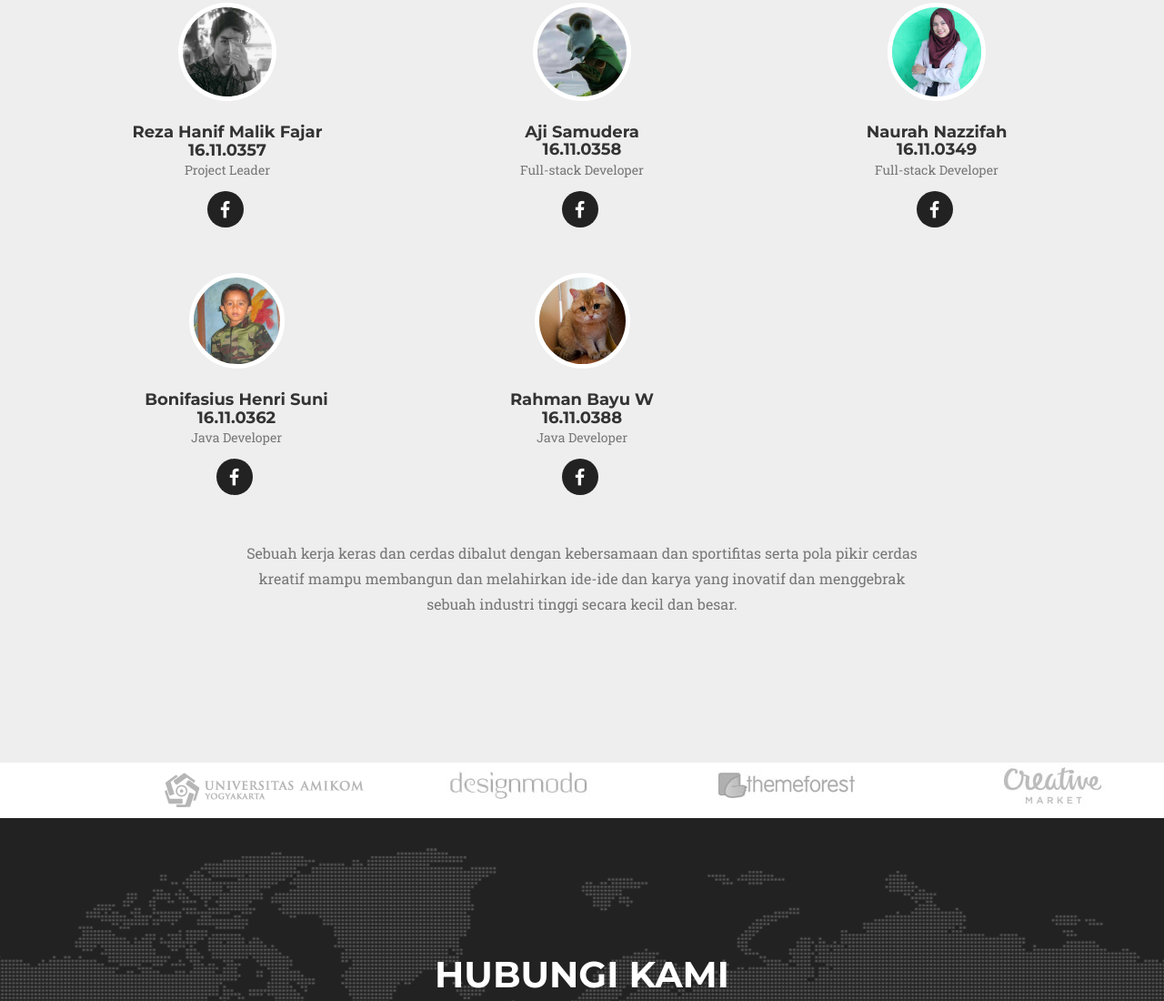
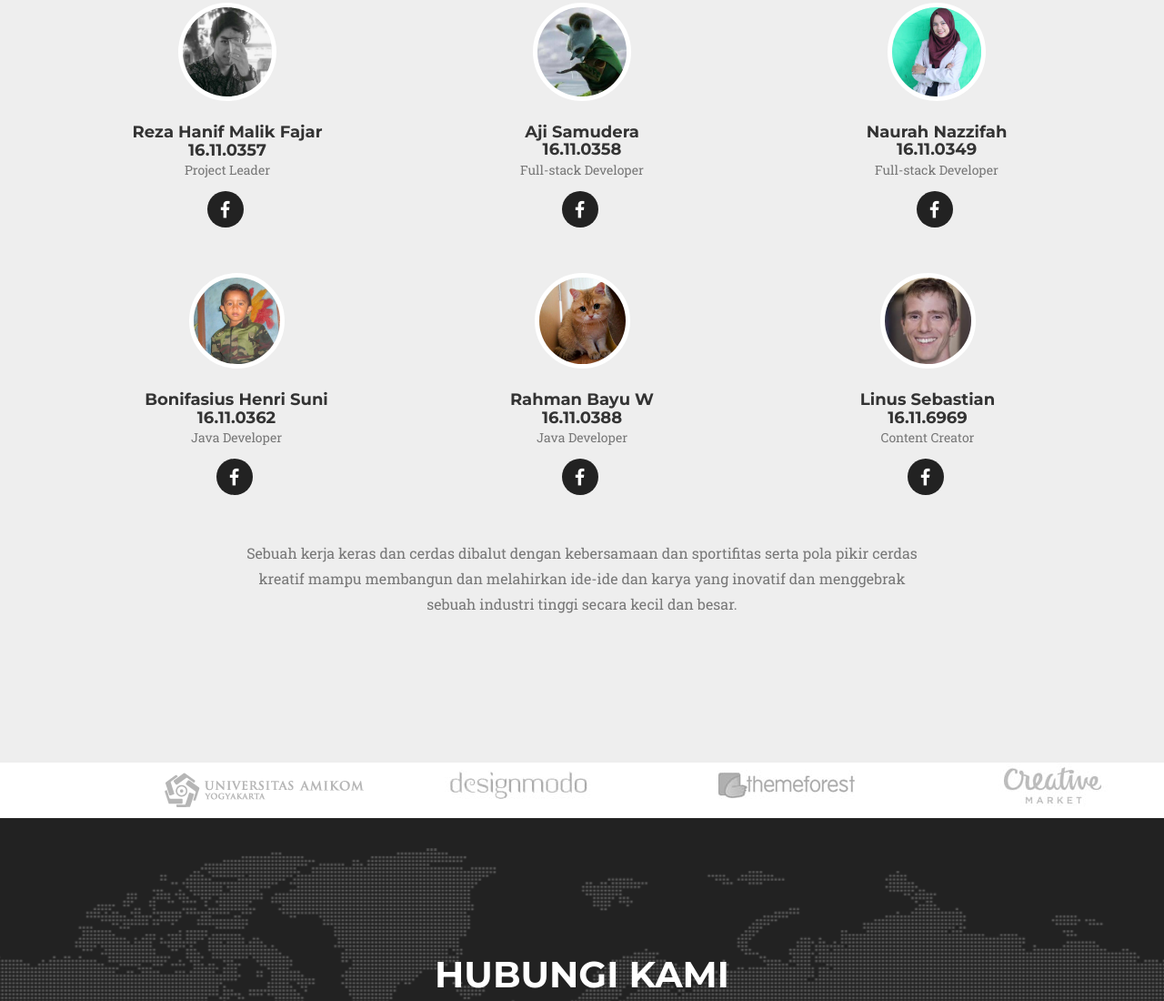
Before and after one commit to 16110362/Akorgis, a website: page index.html in a window 1280 px wide. Shown: the part 4876-5976 px from the top of the page at 91% size. Drawn offline with nearby package versions, Linux system fonts and the light colour scheme; a web font is replaced by a local one.

Commit message:
nambah satu user

```diff
--- a/index.html
+++ b/index.html
@@ -377,6 +377,19 @@
                         </ul>
                     </div>
                 </div>
+
+                <div class="col-sm-4">
+                    <div class="team-member">
+                        <img src="img/team/linus.jpg" class="img-responsive img-circle" alt="">
+                        <h4>Linus Sebastian<br>16.11.6969</h4>
+                        <p class="text-muted">Content Creator</p>
+                        <ul class="list-inline social-buttons">
+                            <li><a href="https://www.facebook.com/linustechtips"><i class="fa fa-facebook"></i></a>
+                            </li>
+
+                        </ul>
+                    </div>
+                </div>
             <div class="row">
                 <div class="col-lg-8 col-lg-offset-2 text-center">
                     <p class="large text-muted">Sebuah kerja keras dan cerdas dibalut dengan kebersamaan dan sportifitas serta pola pikir cerdas kreatif mampu membangun dan melahirkan ide-ide dan karya yang inovatif dan menggebrak sebuah industri tinggi secara kecil dan besar.</p>
@@ -458,7 +471,6 @@
         </div>
     </section>
 
-<<<<<<< HEAD
     <!--Subscribe section-->
     <section id="subscribe">
         <div class="container">
```
Also changed, not shown: img/team/linus.jpg (added).
